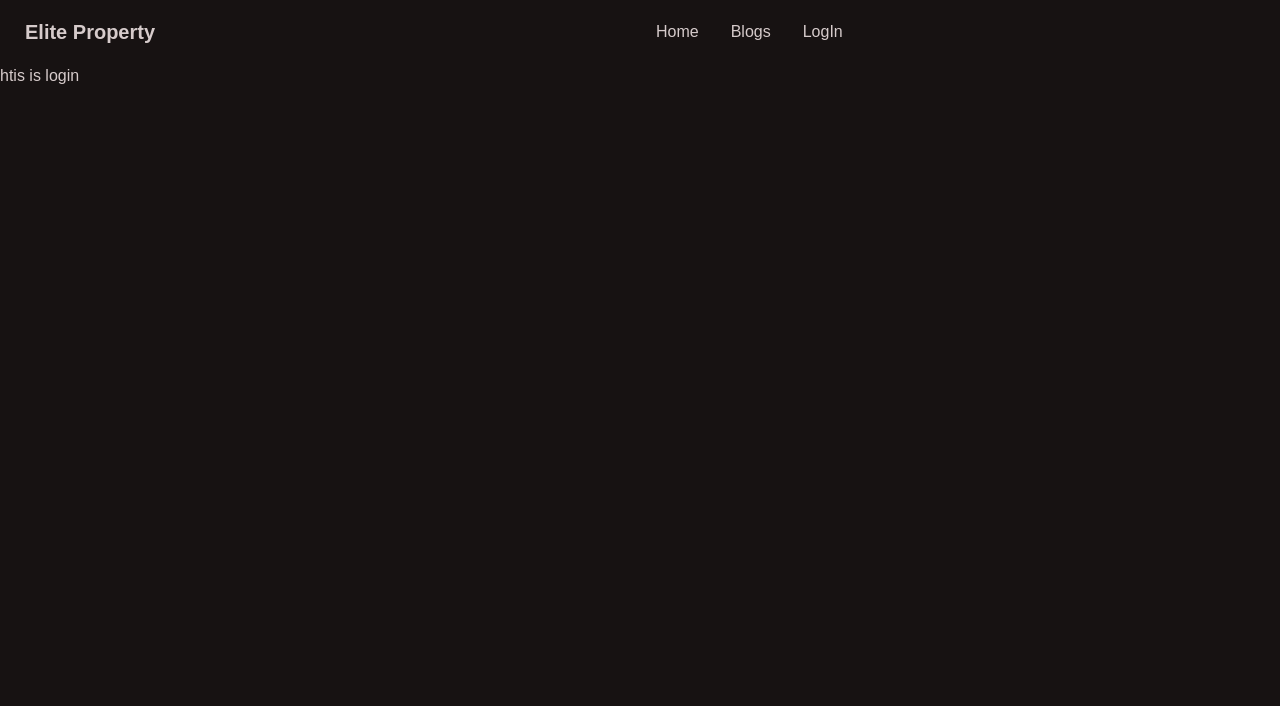
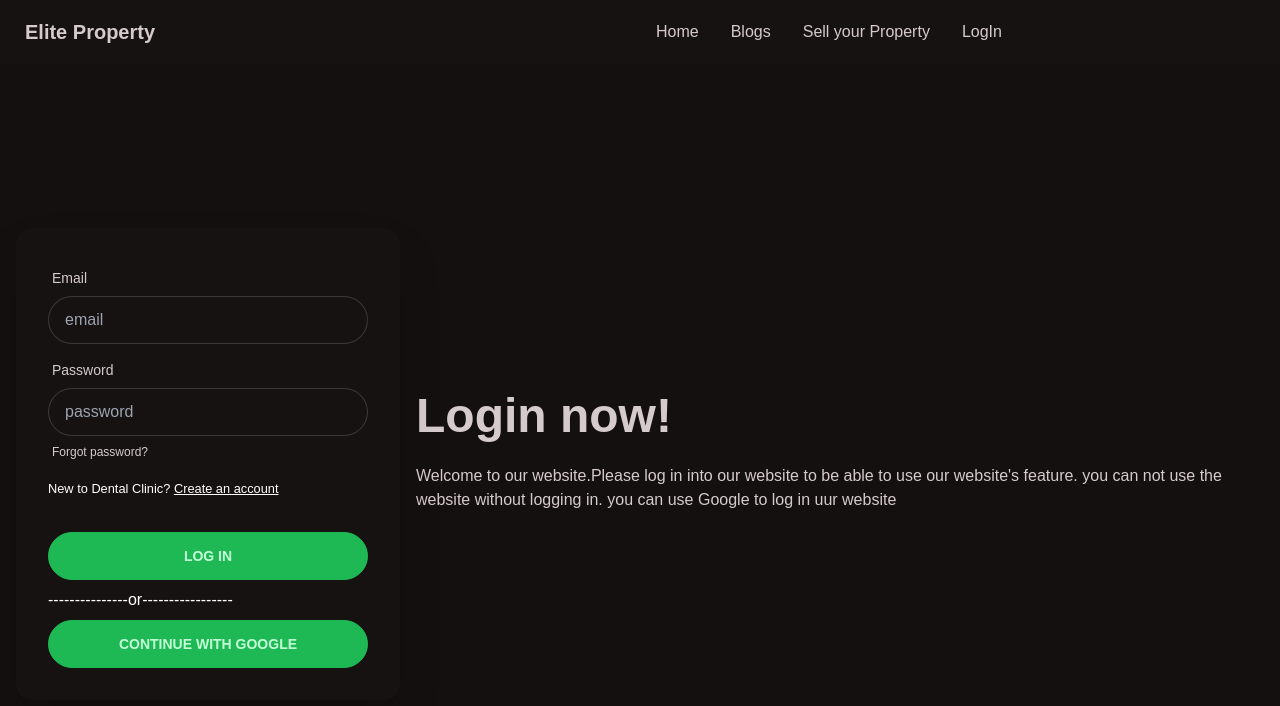
Before and after one commit to Md-Istiaq/Elite-Property, a React (Create React App) app: page /login in a window 1280 px wide. Shown: the top 706 px of the page. Built offline with nearby package versions, Linux system fonts and the light colour scheme; no server answers.

Commit message:
login & signup system created

```diff
--- a/src/App.js
+++ b/src/App.js
@@ -8,6 +8,9 @@ import Home from './Pages/Home/Home';
 import Blogs from './Pages/Blogs/Blogs';
 import AllProperties from './Pages/Home/PopularProperties/AllProperties';
 import Login from './Pages/Login/Login';
+import Sell from './Pages/Sell/Sell';
+import { ToastContainer } from 'react-toastify';
+import SignUp from './Pages/Login/SignUp';
 function App() {
   return (
     <div>
@@ -17,8 +20,11 @@ function App() {
         <Route path='/home' element={<Home/>}></Route>
         <Route path='/blogs' element={<Blogs/>}></Route>
         <Route path='/login' element={<Login/>}></Route>
+        <Route path='/signup' element={<SignUp/>}></Route>
         <Route path='/allproperties' element={<AllProperties/>}></Route>
+        <Route path='/sell' element={<Sell/>}></Route>
       </Routes>
+      <ToastContainer/>
     </div>
   );
 }
--- a/src/Pages/Home/Banner/Banner.js
+++ b/src/Pages/Home/Banner/Banner.js
@@ -9,7 +9,7 @@ const Banner = () => {
       <h1 class="text-5xl font-bold">Discover the ideal property here</h1>
       <p class="py-6">Find a variety of properties that suits you very easily. Forget all difficulties in finding a residence for you.</p>
       <div className='lg:flex lg:flex-cols'>
-      <div className=" lg:m-10 ">
+      <div className=" lg:mr-10 lg:mt-10 lg:mb-10">
       <h1 className='text-3xl text-green-500 text-left'>1.5k+</h1>
       <p className='text-left text-2xl'>Properties</p>
       </div>
@@ -17,7 +17,7 @@ const Banner = () => {
       <h1 className='text-3xl text-green-500 text-left'>2k+</h1>
       <p className='text-left text-2xl'>Happy Customer</p>
       </div>
-      <div className=" lg:m-10">
+      <div className=" lg:ml-10 lg:mt-10 lg:mb-10">
       <h1 className='text-3xl text-green-500 text-left'>280+</h1>
       <p className='text-left text-2xl'>Reviews</p>
       </div>
--- a/src/Pages/Home/PopularProperties/PopularProperties.js
+++ b/src/Pages/Home/PopularProperties/PopularProperties.js
@@ -12,7 +12,7 @@ const PopularProperties = () => {
         <div>
             <div className='flex flex-cols justify-between align-center'>
             <h1 className='text-green-400 text-3xl font-bold m-10'>Featured Residence</h1>
-            <Link to="/allproperties" className='m-10 hover:text-green-400'>See All Proprties</Link>
+            <Link to="/allproperties" className='m-10 hover:text-green-400'>See All Proprties →</Link>
             </div>
             <div className='lg:grid md:grid lg:grid-cols-3 md:grid-cols-2 ml-3 '>
                 {
--- a/src/Pages/Home/Reviews.js
+++ b/src/Pages/Home/Reviews.js
@@ -1,5 +1,4 @@
 import React ,{useState,useEffect} from 'react';
-
 const Reviews = () => {
     const [reviews,setReviews] = useState([])
     useEffect( () =>{
--- a/src/Pages/Login/Login.js
+++ b/src/Pages/Login/Login.js
@@ -1,9 +1,59 @@
 import React from 'react';
-
+import { useForm } from "react-hook-form";
+import {Link , useLocation, useNavigate} from 'react-router-dom'
+import {useSignInWithGoogle} from 'react-firebase-hooks/auth'
+import { useSignInWithEmailAndPassword } from 'react-firebase-hooks/auth';
+import auth from '../../_firebase.init';
 const Login = () => {
+    const [signInWithGoogle, Guser, Gloading, Gerror] = useSignInWithGoogle(auth);
+    const [
+        signInWithEmailAndPassword,
+        user,
+        loading,
+        error,
+      ] = useSignInWithEmailAndPassword(auth);
+      const onSubmit = data =>{
+        signInWithEmailAndPassword(data.email , data.password)
+        console.log(data.email , data.password)
+    };
+    const { register, handleSubmit, watch, formState: { errors } } = useForm();
+    const Navigate = useNavigate()
+    if( Guser|| user){
+        Navigate('/home')
+    }
     return (
-        <div>
-            <h1>htis is login</h1>
+        <div class="hero min-h-screen bg-base-200">
+    <div class="hero-content flex-col lg:flex-row-reverse">
+    <div class="text-center lg:text-left">
+      <h1 class="text-5xl font-bold">Login now!</h1>
+      <p class="py-6">Welcome to our website.Please log in into our website to be able to use our website's feature. you can not use the website without logging in. you can use Google to log in uur website</p>
+    </div>
+    <div class="card flex-shrink-0 w-full max-w-sm shadow-2xl bg-base-100">
+      <form onSubmit={handleSubmit(onSubmit)} class="card-body">
+        <div class="form-control">
+          <label class="label">
+            <span class="label-text">Email</span>
+          </label>
+          <input type="text" placeholder="email" class="input input-bordered" {...register("email", { required: true })} />
+        </div>
+        <div class="form-control">
+          <label class="label">
+            <span class="label-text">Password</span>
+          </label>
+          <input type="text" placeholder="password" class="input input-bordered" {...register("password", { required: true })} />
+          <label class="label">
+            <a href="#" class="label-text-alt link link-hover">Forgot password?</a>
+          </label>
+        </div>
+        <p className='text-white'><small className="text-white">New to Dental Clinic? <Link to='/signup' className='link login-from'>Create an account</Link></small> </p>
+        <div class="form-control mt-6">
+          <input type="submit" value="Log In" className='btn btn-primary' />
+        </div>
+        <p className='text-white'>---------------or-----------------</p>
+        <button onClick={() => signInWithGoogle()} class="btn btn-primary">Continue With Google</button>
+      </form>
+    </div>
+  </div>
         </div>
     );
 };
--- /dev/null
+++ b/src/Pages/Login/SignUp.js
@@ -0,0 +1,71 @@
+import React from 'react';
+import {useSignInWithGoogle} from 'react-firebase-hooks/auth';
+import { useCreateUserWithEmailAndPassword ,useUpdateProfile } from 'react-firebase-hooks/auth';
+import auth from '../../_firebase.init';
+import { useForm } from "react-hook-form";
+import {Link, useNavigate} from 'react-router-dom'
+import {toast} from 'react-toastify'
+import { async } from '@firebase/util';
+const SignUp = () => {
+    const [signInWithGoogle, Guser, Gloading, Gerror] = useSignInWithGoogle(auth);
+    const { register, handleSubmit, watch, formState: { errors } } = useForm();
+    const [updateProfile, updating, Uerror] = useUpdateProfile(auth);
+    const [
+        createUserWithEmailAndPassword,
+        user,
+        loading,
+        error,
+      ] = useCreateUserWithEmailAndPassword(auth);
+      const Navigate = useNavigate()
+      const onSubmit = async data =>{
+        console.log(data)
+       await createUserWithEmailAndPassword(data.email,data.password)
+       await updateProfile({ displayName: data.name })
+    };
+      if(user || Guser){
+        Navigate('/home')
+      }
+    return (
+        <div class="hero min-h-screen bg-base-200">
+    <div class="hero-content flex-col lg:flex-row-reverse">
+    <div class="text-center lg:text-left">
+      <h1 class="text-5xl font-bold">SignUp now!</h1>
+      <p class="py-6">Welcome to our website.Please Sign up into our website to be able to use our website's feature. you can not use the website without signing in. you can use Google to log in our website . if you previously have an account then go  to login</p>
+    </div>
+    <div class="card flex-shrink-0 w-full max-w-sm shadow-2xl bg-base-100">
+      <form onSubmit={handleSubmit(onSubmit)} class="card-body">
+      <div class="form-control">
+          <label class="label">
+            <span class="label-text">name</span>
+          </label>
+          <input type="text" placeholder="name" class="input input-bordered" {...register("name", { required: true })} />
+        </div>
+        <div class="form-control">
+          <label class="label">
+            <span class="label-text">Email</span>
+          </label>
+          <input type="text" placeholder="email" class="input input-bordered" {...register("email", { required: true })} />
+        </div>
+        <div class="form-control">
+          <label class="label">
+            <span class="label-text">Password</span>
+          </label>
+          <input type="text" placeholder="password" class="input input-bordered" {...register("password", { required: true })} />
+          <label class="label">
+            <a href="#" class="label-text-alt link link-hover">Forgot password?</a>
+          </label>
+        </div>
+        <p className='text-white'><small className="text-white">Already have an account? <Link to='/login' className='link login-from'>go to login</Link></small> </p>
+        <div class="form-control mt-6">
+          <input type="submit" value="Sign Up" className='btn btn-primary' />
+        </div>
+        <p className='text-white'>---------------or-----------------</p>
+        <button onClick={() => signInWithGoogle()} class="btn btn-primary">Continue With Google</button>
+      </form>
+    </div>
+  </div>
+        </div>
+    );
+};
+
+export default SignUp;
--- /dev/null
+++ b/src/Pages/Sell/Sell.js
@@ -0,0 +1,11 @@
+import React from 'react';
+import './Sell.css'
+const Sell = () => {
+    return (
+        <div>
+            <h1>this is sell router</h1>
+        </div>
+    );
+};
+
+export default Sell;
--- a/src/Shared/Header.js
+++ b/src/Shared/Header.js
@@ -1,11 +1,19 @@
 import React from 'react';
 import { Link } from 'react-router-dom';
+import { signOut } from 'firebase/auth';
+import { useAuthState } from 'react-firebase-hooks/auth';
+import auth from '../_firebase.init'
 
 const Header = () => {
+  const [user] = useAuthState(auth)
+  const LogOut = () =>{
+    signOut(auth)
+}
     const menuItems = <>
     <li class=""><Link to="/home">Home</Link></li>
     <li class=""><Link to="/blogs">Blogs</Link></li>
-    <li class=""><Link to="/login">LogIn</Link></li>
+    <li class=""><Link to="/sell">Sell your Property</Link></li>
+    {user ? <button class="" onClick={LogOut}>Sign Out</button>  : <li class=""><Link to="/login">LogIn</Link></li>}
     </>
     return (
 <div class="navbar bg-base-100">
--- /dev/null
+++ b/src/_firebase.init.js
@@ -0,0 +1,27 @@
+// Import the functions you need from the SDKs you need
+import { initializeApp } from "firebase/app";
+import { getAnalytics } from "firebase/analytics";
+import { getAuth } from "firebase/auth";
+// TODO: Add SDKs for Firebase products that you want to use
+// https://firebase.google.com/docs/web/setup#available-libraries
+
+// Your web app's Firebase configuration
+// For Firebase JS SDK v7.20.0 and later, measurementId is optional
+const firebaseConfig = {
+  apiKey: "AIzaSyAMsSGnOFwQzLnkWnkP_8xniSDu4uhpDS8",
+  authDomain: "elite-property-3d758.firebaseapp.com",
+  projectId: "elite-property-3d758",
+  storageBucket: "elite-property-3d758.appspot.com",
+  messagingSenderId: "623989484766",
+  appId: "1:623989484766:web:6e2af56b0b3349f092264f",
+  measurementId: "G-9NR9NHZBCN"
+};
+
+// Initialize Firebase
+const app = initializeApp(firebaseConfig);
+const analytics = getAnalytics(app);
+
+const auth = getAuth(app)
+
+
+export default auth;
```
Also changed, not shown: src/Pages/Sell/Sell.css (added).
